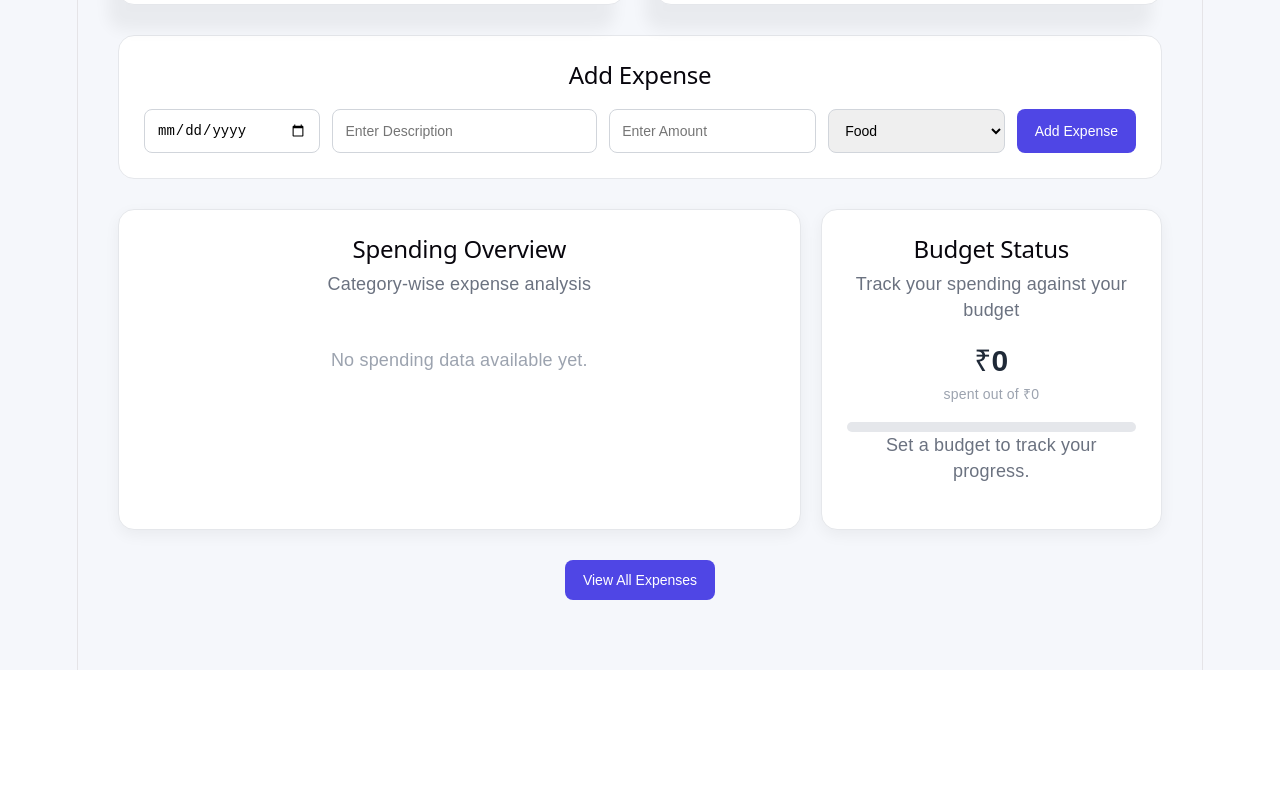
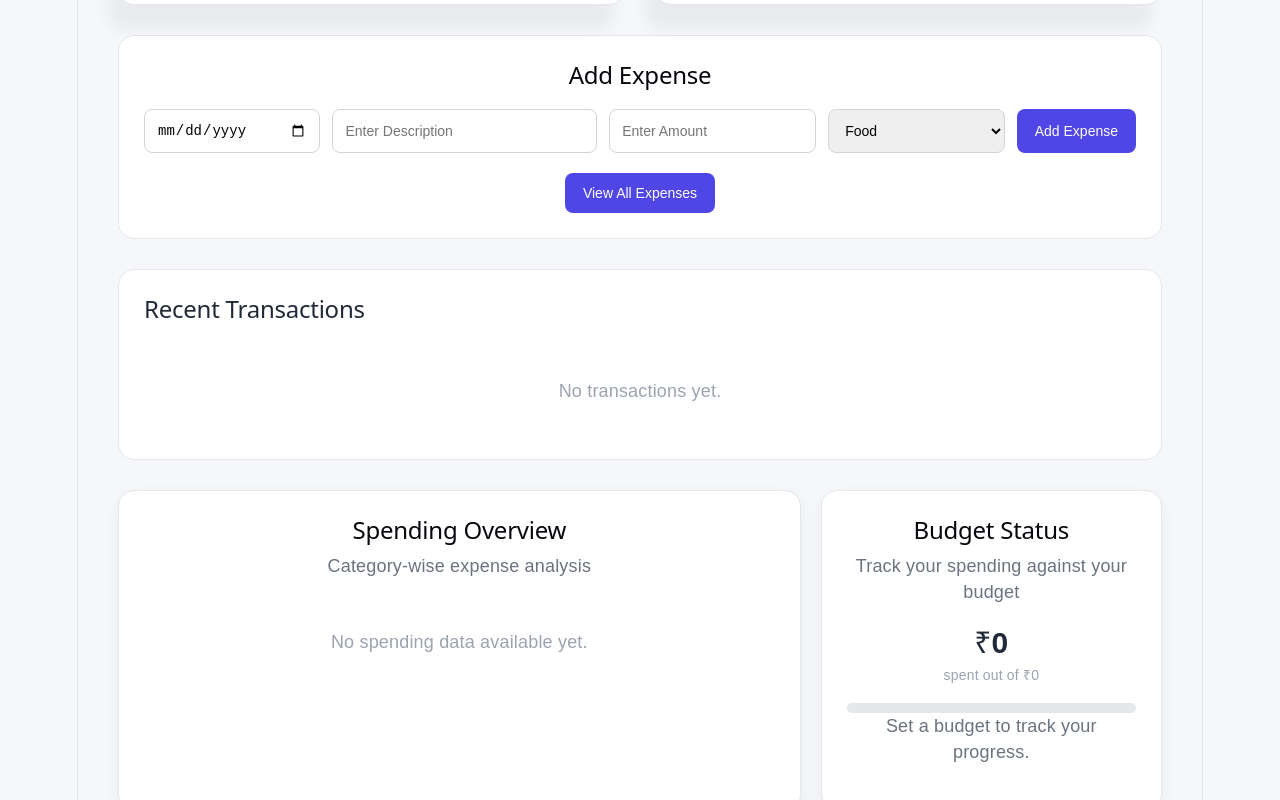
Before and after one commit to keerthy03-create/smart-spend, a React (Vite) app: page / in a window 1280 px wide. Shown: the part 587-1387 px from the top of the page. Before the commit the page ends 1257 px from the top, so only its background shows below. Built offline with nearby package versions, Linux system fonts and the light colour scheme.

Commit message:
Add recent transactions to dashboard

```diff
--- a/src/App.css
+++ b/src/App.css
@@ -488,3 +488,94 @@ body {
     width: 100%;
   }
 }
+.view-expenses-container {
+  margin-top: 20px;
+}
+
+.view-expenses-button {
+  background: #4f46e5;
+}
+
+.view-expenses-button:hover {
+  opacity: 0.9;
+}
+/* ================= RECENT TRANSACTIONS ================= */
+
+.recent-transactions {
+  background: white;
+  padding: 25px;
+  border-radius: 16px;
+  border: 1px solid #e5e7eb;
+  margin-bottom: 30px;
+}
+
+.recent-transactions-header {
+  display: flex;
+  justify-content: space-between;
+  align-items: center;
+  margin-bottom: 20px;
+}
+
+.recent-transactions-header h2 {
+  margin-bottom: 5px;
+  color: #1f2937;
+}
+
+.recent-transactions-header p {
+  color: #9ca3af;
+}
+
+.recent-transactions-header a {
+  color: #4f46e5;
+  text-decoration: none;
+  font-weight: 600;
+  font-size: 14px;
+}
+
+.recent-transactions ul {
+  list-style: none;
+  padding: 0;
+}
+
+.recent-transactions li {
+  display: grid;
+  grid-template-columns: 2fr 1fr auto;
+  align-items: center;
+  gap: 20px;
+  padding: 16px 0;
+  border-bottom: 1px solid #eee;
+}
+
+.recent-transactions li:last-child {
+  border-bottom: none;
+}
+
+.recent-expense-name {
+  display: flex;
+  flex-direction: column;
+  gap: 5px;
+}
+
+.recent-expense-name strong {
+  color: #1f2937;
+}
+
+.recent-expense-name span {
+  width: fit-content;
+  padding: 4px 8px;
+  border-radius: 6px;
+  background: #f3f4f6;
+  color: #6b7280;
+  font-size: 12px;
+}
+
+.recent-expense-date {
+  color: #9ca3af;
+  font-size: 13px;
+}
+
+.recent-expense-amount {
+  color: #1f2937;
+  font-size: 16px;
+  font-weight: 600;
+}
--- a/src/App.jsx
+++ b/src/App.jsx
@@ -180,6 +180,9 @@ function App() {
       amount,
     })
   );
+  const recentExpenses = [...expenses]
+  .sort((a, b) => new Date(b.date) - new Date(a.date))
+  .slice(0, 2);
 
   // ================= BUDGET PERCENTAGE =================
 
@@ -227,7 +230,73 @@ function App() {
                 updateExpense={updateExpense}
                 addExpense={addExpense}
               />
+      {/* ================= RECENT TRANSACTIONS ================= */}
 
+<section className="recent-transactions">
+
+  <div className="recent-transactions-header">
+
+    <div>
+      <h2>Recent Transactions</h2>
+
+    </div>
+
+  </div>
+
+  {recentExpenses.length === 0 ? (
+
+    <div className="empty-message">
+      No transactions yet.
+    </div>
+
+  ) : (
+
+    <ul>
+
+      {recentExpenses.map((expense, index) => (
+
+        <li key={expense.date + expense.description + index}>
+
+          <div className="recent-expense-name">
+
+            <strong>
+              {expense.description}
+            </strong>
+
+            <span>
+              {expense.category}
+            </span>
+
+          </div>
+
+          <div className="recent-expense-date">
+
+            {new Date(expense.date).toLocaleDateString(
+              "en-IN",
+              {
+                day: "2-digit",
+                month: "short",
+                year: "numeric",
+              }
+            )}
+
+          </div>
+
+          <div className="recent-expense-amount">
+
+            ₹{expense.amount}
+
+          </div>
+
+        </li>
+
+      ))}
+
+    </ul>
+
+  )}
+
+</section>
               {/* ================= ANALYTICS ================= */}
 
               <div className="analytics">
@@ -313,20 +382,6 @@ function App() {
 
               </div>
 
-              {/* ================= VIEW EXPENSES ================= */}
-
-              <div style={{ marginBottom: "30px" }}>
-
-                <Link to="/expenses">
-
-                  <button>
-                    View All Expenses
-                  </button>
-
-                </Link>
-
-              </div>
-
             </div>
           }
         />
--- a/src/components/AddExpense.jsx
+++ b/src/components/AddExpense.jsx
@@ -1,3 +1,5 @@
+import { Link } from "react-router-dom";
+
 function AddExpense({
   date,
   setDate,
@@ -16,7 +18,6 @@ function AddExpense({
       <h2>{editExpense ? "Update Expense" : "Add Expense"}</h2>
 
       <div className="input-container">
-
         <input
           type="date"
           value={date}
@@ -51,7 +52,14 @@ function AddExpense({
         <button onClick={editExpense ? updateExpense : addExpense}>
           {editExpense ? "Update Expense" : "Add Expense"}
         </button>
+      </div>
 
+      <div className="view-expenses-container">
+        <Link to="/expenses">
+          <button className="view-expenses-button">
+            View All Expenses
+          </button>
+        </Link>
       </div>
     </section>
   );
--- a/src/pages/Expenses.jsx
+++ b/src/pages/Expenses.jsx
@@ -51,7 +51,8 @@ function Expenses({
               : "No matching expenses found."}
           </li>
         ) : (
-          filteredExpenses.map((i, index) => (
+          [...filteredExpenses].sort((a,b)=> new Date(b.date)- new Date(a.date))
+          .map((i, index) => (
             <li key={i.date + i.description + index}>
               <div className="expense-name">
                 <strong>{i.description}</strong>
```
